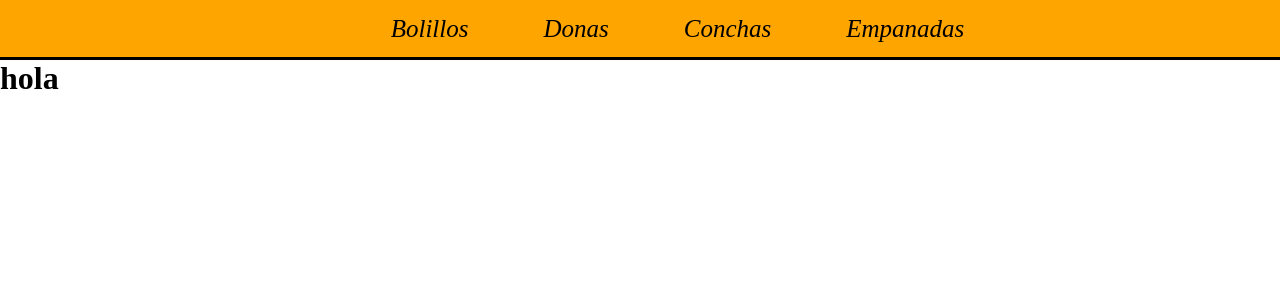
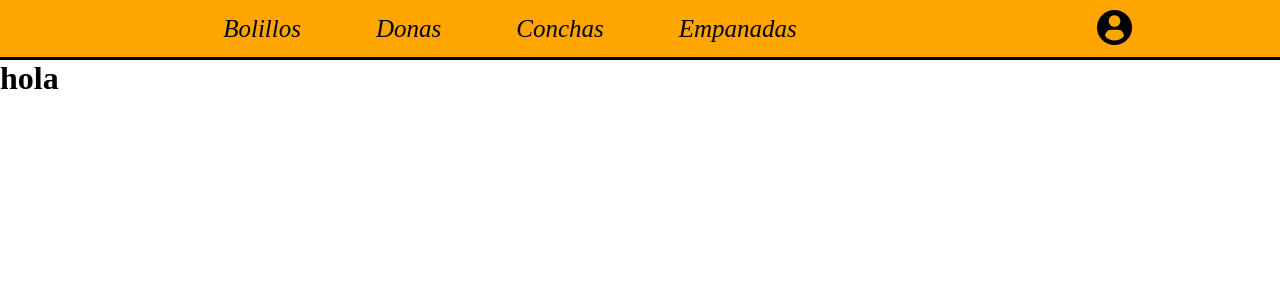
Before and after one commit to JackDLC327/INTEGRADORA-3C, a PHP site: page /Index.php in a window 1280 px wide. Shown: the top 300 px of the page. Run offline with PHP 8.4, Linux system fonts and the light colour scheme.

Commit message:
boton login

```diff
--- a/estilo/style.css
+++ b/estilo/style.css
@@ -44,11 +44,10 @@ p
 }
 img
 {
-    width: 135px;
-    height: 135px;
+    width: 35px;
+    height: 35px;
     margin-top: 10px;
-    margin-left: 10px ;
-
+    margin-left: 300px;
 }
 
 .Fila-1{
--- a/templates/cabeza.php
+++ b/templates/cabeza.php
@@ -13,6 +13,7 @@
                 <li><a href="donas.php">Donas</a></li>
                 <li><a href="conchas.php">Conchas</a></li>
                 <li><a href="empanadas.php">Empanadas</a></li>
+                <a href="login.php"><img src="img/perfil.png" alt=""></a>
             </ul>
         </div>
     </nav>
```
